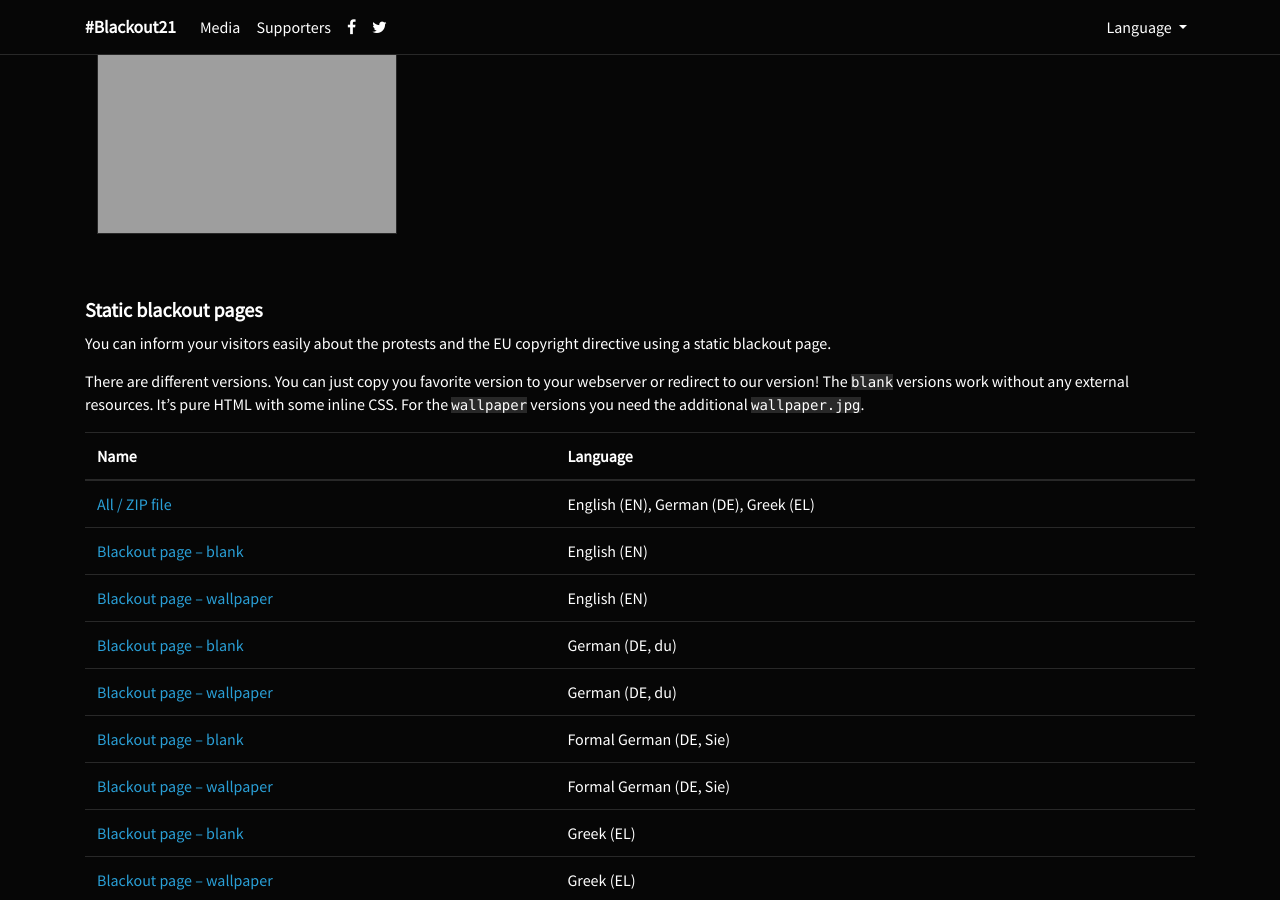
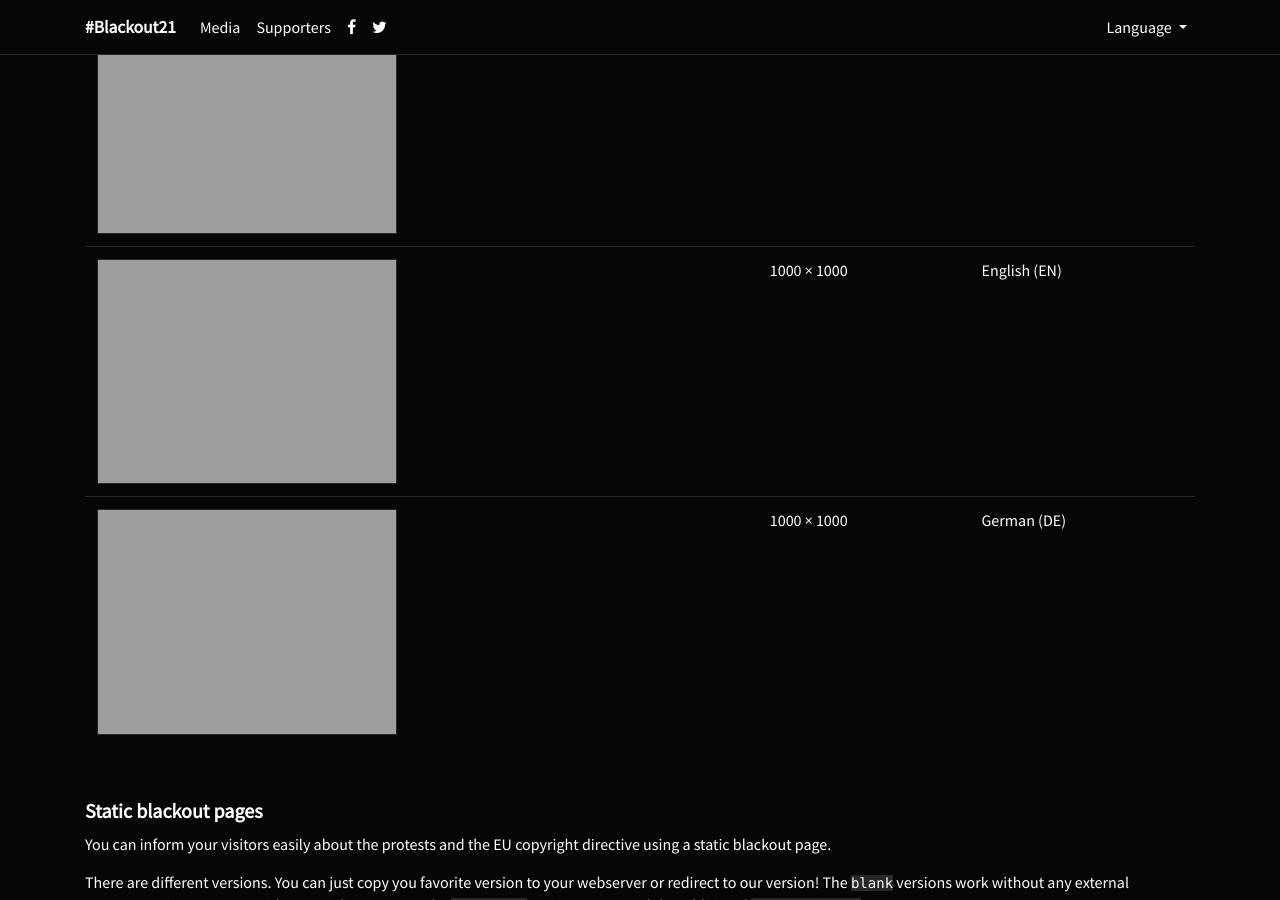
Before and after one commit to blackout21/blackout21.github.io, a Jekyll site: the page built from en/media.md, in a window 1280 px wide and 900 px high, scrolled down 3182 px. Built offline with Jekyll 4.4.1, drawn with Linux system fonts in a browser that asks for light colours; nearby versions of some CDN libraries; our own code applies the rules of GitHub Pages for plain Markdown files; a script that is not in the unit is left out.

Commit message:
Added square banners

```diff
--- a/_includes/banners.html
+++ b/_includes/banners.html
@@ -43,5 +43,23 @@
       <td>800 × 600</td>
       <td>German (DE)</td>
     </tr>
+    <tr>
+      <td>
+        <a href="https://blackout21.github.io/media/banners/banner_square_en.png" target="_blank" class="image-link">
+          <img src="https://blackout21.github.io/media/banners/banner_square_en.png" class="bordered-image" alt="Banner (EN)" width="300">
+        </a>
+      </td>
+      <td>1000 × 1000</td>
+      <td>English (EN)</td>
+    </tr>
+    <tr>
+      <td>
+        <a href="https://blackout21.github.io/media/banners/banner_square_de.png" target="_blank" class="image-link">
+          <img src="https://blackout21.github.io/media/banners/banner_square_de.png" class="bordered-image" alt="Banner (DE)" width="300">
+        </a>
+      </td>
+      <td>1000 × 1000</td>
+      <td>German (DE)</td>
+    </tr>
   </tbody>
 </table>
```
